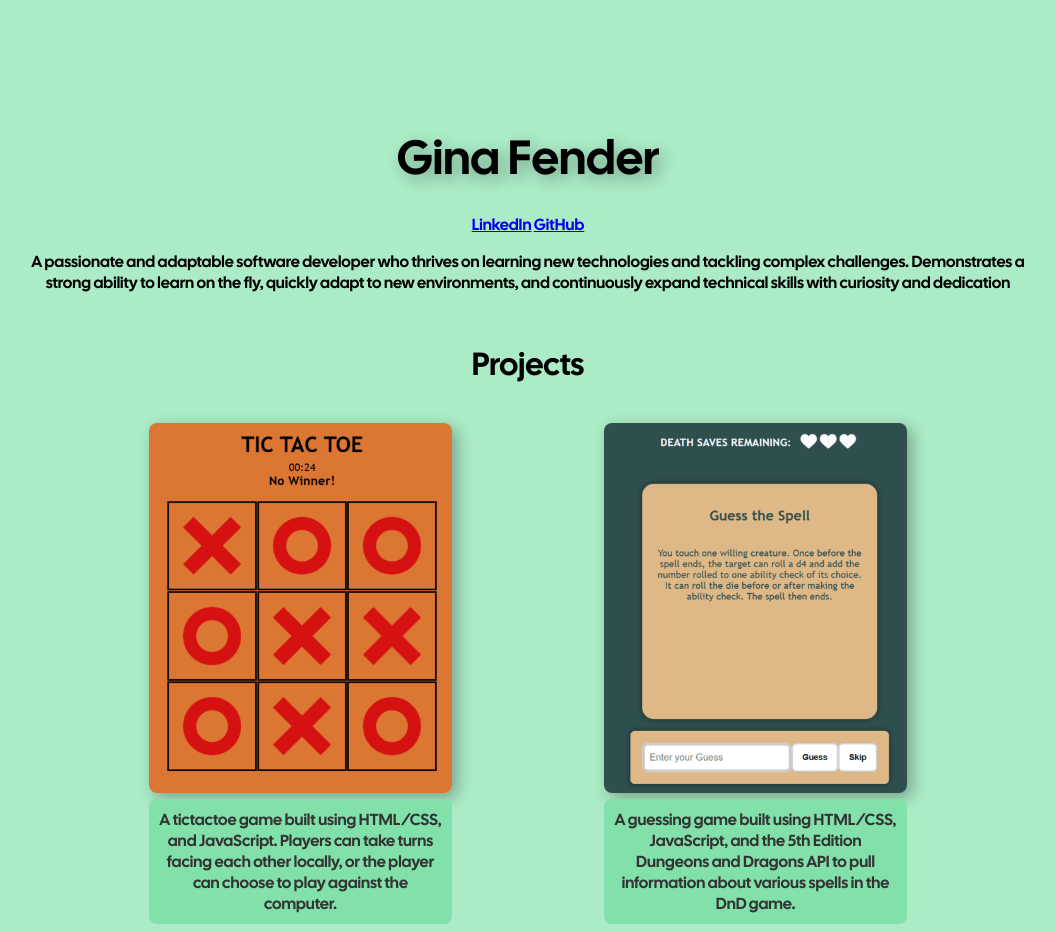
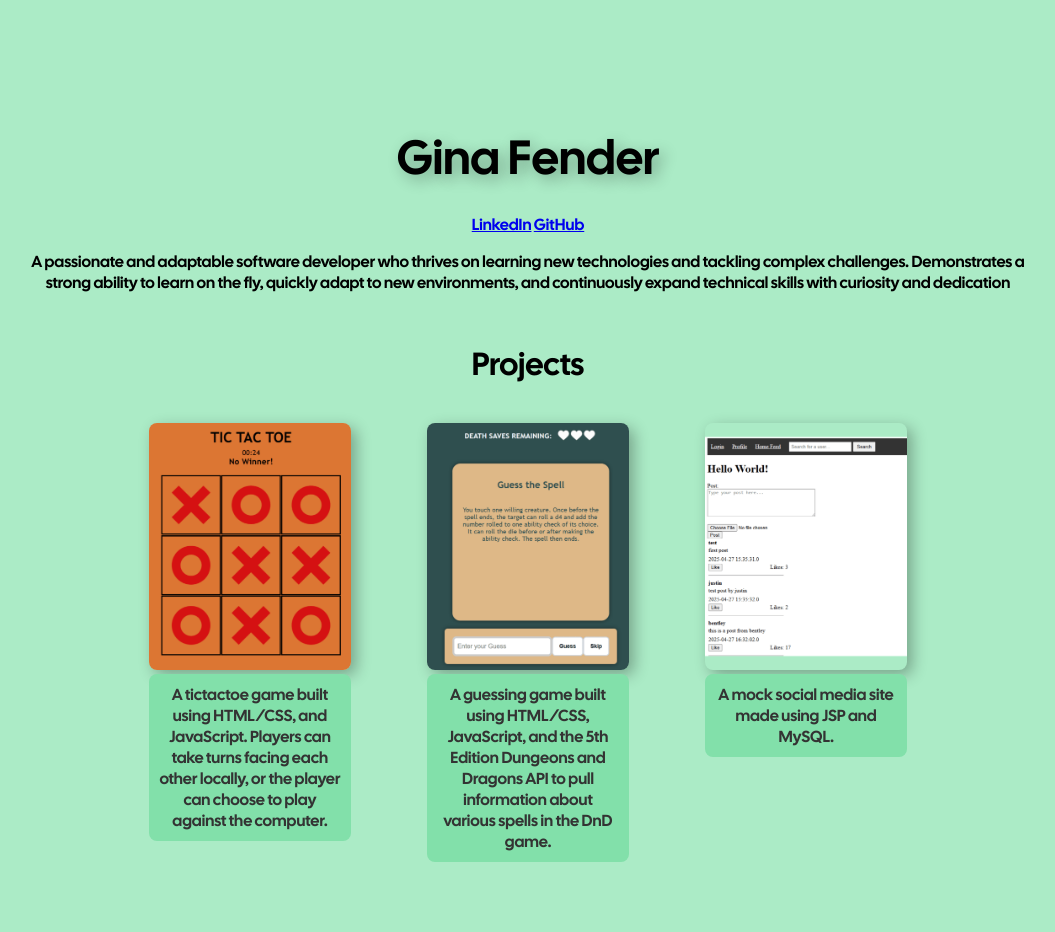
Before and after one commit to birbothedev/portfolio, a plain HTML site: page index.html in a window 1280 px wide. Shown: the whole page, without its empty margins (112-1167 px from the left). After the commit the page ends 870 px from the top, so only its background shows below. Drawn offline with Linux system fonts and the light colour scheme.

Commit message:
added twitter project

```diff
--- a/index.html
+++ b/index.html
@@ -30,9 +30,11 @@
             </a>
             <p>A guessing game built using HTML/CSS, JavaScript, and the 5th Edition Dungeons and Dragons API to pull information about various spells in the DnD game.</p>
         </div>
-        <div>
-
-        </div>
+        <div class="image-text-container">
+            <a href="https://github.com/birbothedev/jsp-twitter-project/tree/main" target="_blank">
+                <img alt="intelligenceCheck" src="images/phpSite.png">
+            </a>
+            <p>A mock social media site made using JSP and MySQL.</p>
         <div>
 
         </div>
--- a/index/styles.css
+++ b/index/styles.css
@@ -43,9 +43,9 @@ p {
     margin-left: auto;
     margin-right: auto;
     display: grid;
-    grid-template-columns: 1fr 1fr;
-    column-gap: 20%;
-    row-gap: 20%;
+    grid-template-columns: 1fr 1fr 1fr;
+    column-gap: 10%;
+    row-gap: 5%;
 }
 
 .image-text-container img {
```
Also changed, not shown: images/phpSite.png (added).
